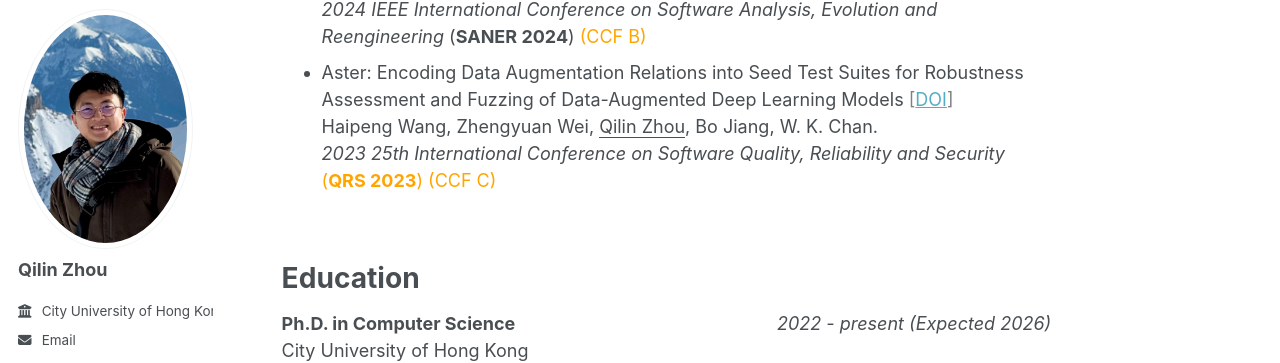
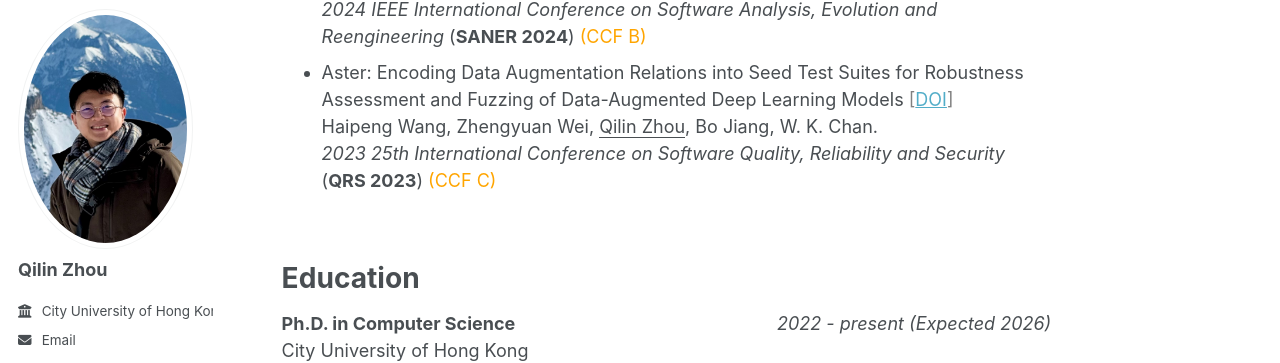
Before and after one commit to qilin-zhou/qilin-zhou.github.io, a Jekyll site: the page built from _pages/about.md, in a window 1280 px wide and 900 px high, scrolled down 1302 px. Shown: the part 90-453 px from the top of the window. Built offline with Jekyll 4.4.1, drawn with Linux system fonts in a browser that asks for light colours; some web fonts are replaced; a script bundle is joined from its source files by our own code; library files that are not in the unit come from our copies.

Commit message:
Update about.md

```diff
--- a/_pages/about.md
+++ b/_pages/about.md
@@ -41,7 +41,7 @@ _IEEE Transactions on Reliability_ (**TRel 2025**) <span style="color: Orange;">
   _2024 IEEE International Conference on Software Analysis, Evolution and Reengineering_ (**SANER 2024**) <span style="color: Orange;"> (CCF B)</span>
 - Aster: Encoding Data Augmentation Relations into Seed Test Suites for Robustness Assessment and Fuzzing of Data-Augmented Deep Learning Models <span style="color: grey;">[[DOI](https://doi.org/10.1109/QRS60937.2023.00044)]</span>
   Haipeng Wang, Zhengyuan Wei, <ins>Qilin Zhou</ins>, Bo Jiang, W. K. Chan.
- _2023 25th International Conference on Software Quality, Reliability and Security_ <span style="color: Orange;"> (**QRS 2023**) (CCF C)</span>
+ _2023 25th International Conference on Software Quality, Reliability and Security_ (**QRS 2023**) <span style="color: Orange;"> (CCF C)</span>
 
 <br>
 
```
